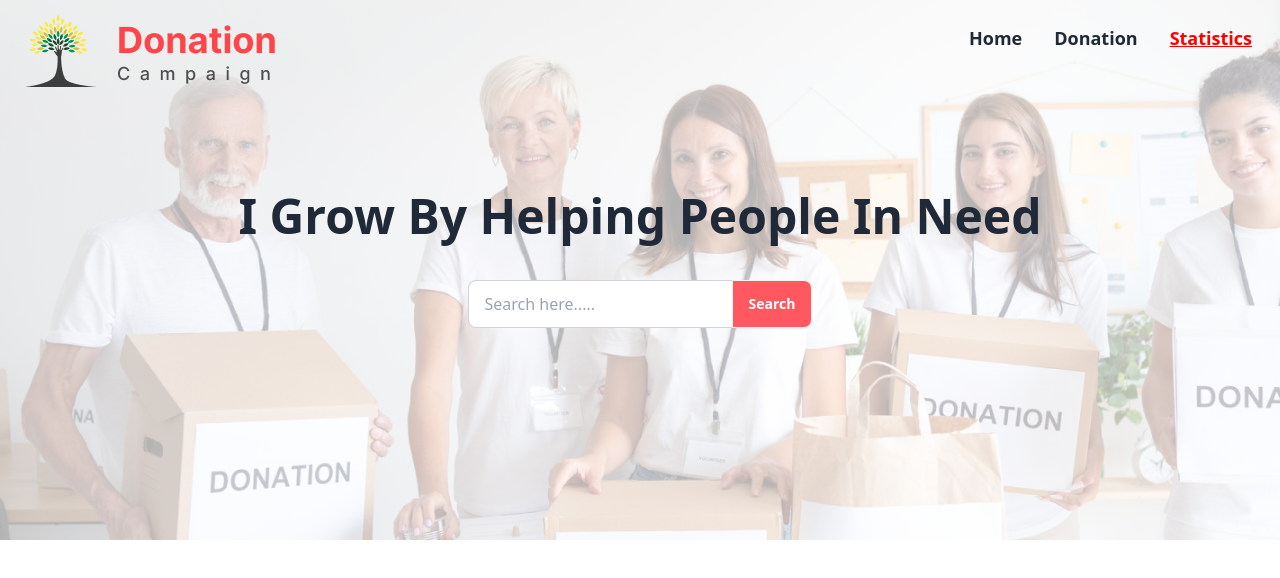
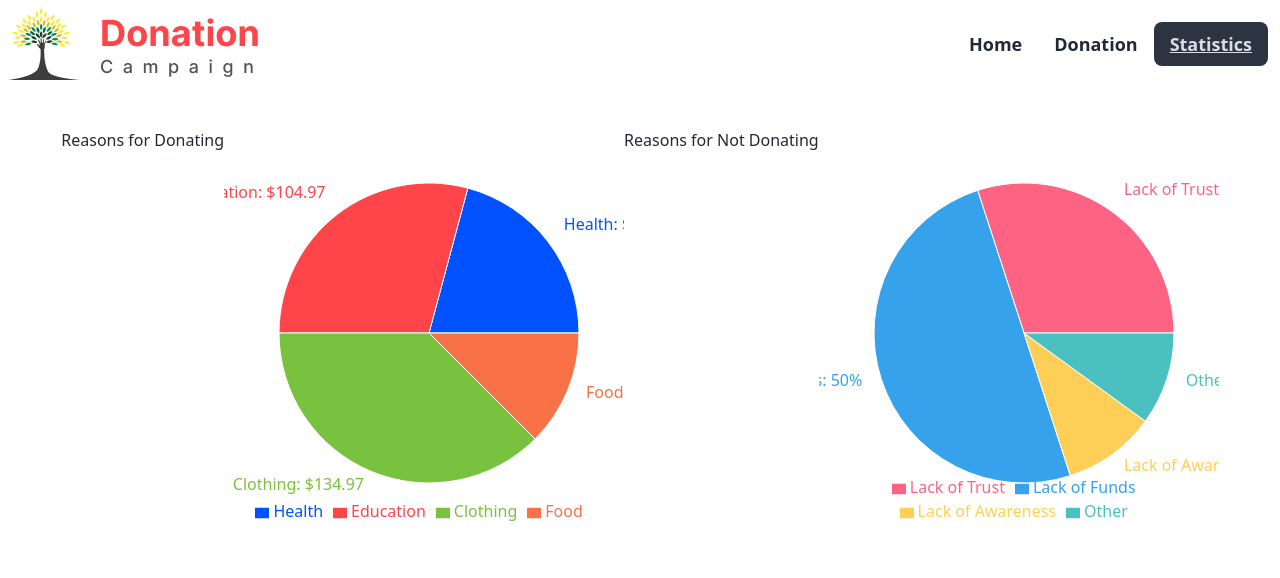
Before and after one commit to abdullah-al-mohammad/donation-campaign, a React (Vite) app: page /statistics in a window 1280 px wide. Shown: the top 578 px of the page. Built offline with nearby package versions, Linux system fonts and the light colour scheme.

Commit message:
add pie chart

```diff
--- a/package.json
+++ b/package.json
@@ -17,6 +17,7 @@
     "react-dom": "^18.3.1",
     "react-router-dom": "^6.24.1",
     "react-toastify": "^10.0.5",
+    "recharts": "^2.12.7",
     "sort-by": "^0.0.2"
   },
   "devDependencies": {
--- a/src/App.jsx
+++ b/src/App.jsx
@@ -1,14 +1,42 @@
-
-import './App.css'
-
-function App() {
-
-  return (
-    <>
-      <h1>I Grow By Helping People In Need</h1>
-
-    </>
+import {
+  createBrowserRouter,
+  RouterProvider,
+} from "react-router-dom";
+import Root from './components/Root/Root';
+import Home from './components/Home/Home';
+import DonationDetails from './components/donationDetails/DonationDetails';
+import Donation from './components/Donation/Donation';
+import Statistics from './components/Statistics/Statistics';
+const router = createBrowserRouter([
+  {
+    path: '/',
+    element: <Root></Root>,
+    children: [
+      {
+        path: '/',
+        element: <Home></Home>,
+        loader: () => fetch('donation.json')
+      },
+      {
+        path: '/donate/:id',
+        element: <DonationDetails></DonationDetails>,
+        loader: () => fetch('donation.json')
+      },
+      {
+        path: '/donation',
+        element: <Donation></Donation>,
+        loader: () => fetch('donation.json')
+      },
+      {
+        path: '/statistics',
+        element: <Statistics></Statistics>
+      }
+    ]
+  }
+])
+const App = () =>{
+  return(
+    <RouterProvider router={router}></RouterProvider>
   )
 }
-
-export default App
+export default App;
--- a/src/components/Donation/Donation.jsx
+++ b/src/components/Donation/Donation.jsx
@@ -25,23 +25,23 @@ const Donation = () => {
 
     }, [])
     return (
-        <div>
+        <div className="mt-32">
             <div className="grid grid-cols-2 gap-5">
                 {
                     appliedDonations.slice(0, dataLength).map((donate, idx) => {
-                        const { picture, category, description, price, text_color } = donate
+                        const { picture, category, description, price, text_color, card_bg } = donate
                         return (
                             <div key={idx} >
-                                <div className="card card-side bg-base-100 shadow-xl rounded">
+                                <div className="card card-side bg-base-100 shadow-xl rounded" style={{backgroundColor: `${card_bg}`}}>
                                     <img className="object-container"
                                         src={picture}
                                         alt="Movie" />
                                     <div className="card-body p-6">
-                                        <h3 className="card-title">{category}</h3>
+                                        <h3 className="card-title" style={{color: `${text_color}`}}>{category}</h3>
                                         <h2 className="text-2xl font-bold">{description}</h2>
                                         <p className="font-semibold">{price}</p>
                                         <div className="card-actions">
-                                            <button className={`btn btn-primary font-semibold ${text_color}`}>View Details</button>
+                                            <button className={'btn btn-primary font-semibold'} style={{backgroundColor: `${text_color}`}}>View Details</button>
                                         </div>
                                     </div>
                                 </div>
--- a/src/components/Header/Header.jsx
+++ b/src/components/Header/Header.jsx
@@ -1,19 +1,8 @@
-import { useState, useEffect } from "react";
 import { NavLink } from "react-router-dom";
 import './Header.css'
 
 
 const Header = () => {
-    const [inputValue, setInputValue] = useState('');
-
-    useEffect(() =>{
-        console.log(inputValue);
-    },[inputValue])
-
-    const handleInput = (value) =>{
-        setInputValue(value)
-    }
-
 
     const links = <>
         <li><NavLink to={'/'}>Home</NavLink></li>
@@ -22,27 +11,21 @@ const Header = () => {
 
     </>
     return (
-        <div className="bgImg mb-24">
+        <div className="fixed top-0 w-full">
             <div className="container mx-auto">
-                <div className="navbar">
-                    <div className="flex-1">
-                        <NavLink className="btn btn-ghost text-xl">
+                <div className="navbar justify-between">
+                    <div className="">
+                        <NavLink>
                             <img src="/src/assets/images/Logo.png"></img>
                         </NavLink>
                     </div>
-                    <div className="flex-none">
+                    {/* <div className="flex-none"> */}
                         <ul className="menu menu-horizontal px-1 text-lg font-bold">
                             {links}
                         </ul>
-                    </div>
+                    {/* </div> */}
                 </div>
-                <div className="text-center absolute inset-48">
-                    <h1 className="text-5xl font-bold mb-10">I Grow By Helping People In Need</h1>
-                    <div className="join">
-                        <input onChange={(e) =>handleInput(e.target.value)} className="input input-bordered join-item" placeholder="Search here....." />
-                        <button className="btn join-item text-white bg-error">Search</button>
-                    </div>
-                </div>
+
             </div>
         </div>
     );
--- a/src/components/Home/Home.jsx
+++ b/src/components/Home/Home.jsx
@@ -1,30 +1,54 @@
 import { useLoaderData, useNavigate } from "react-router-dom";
+import { useState, useEffect } from "react";
+
 
 
 const Home = () => {
     const donations = useLoaderData();
-    const  navigate = useNavigate()
+    const navigate = useNavigate();
+    const [inputValue, setInputValue] = useState('');
+    const [filteredDonations, setFilteredDonations] = useState(donations);
+    console.log(filteredDonations);
 
+    useEffect(() => {
+        const filtered = donations.filter(donation =>
+            donation.category.toLowerCase().includes(inputValue.toLowerCase())
+        );
+        setFilteredDonations(filtered);
+    }, [inputValue,donations])
 
+    const handleInput = (value) => {
+        setInputValue(value)
+    }
 
     return (
+        <div>
+            <div className="bgImg mb-24">
+                <div className="text-center absolute inset-48">
+                    <h1 className="text-5xl font-bold mb-10">I Grow By Helping People In Need</h1>
+                    <div className="join">
+                        <input onChange={(e) => handleInput(e.target.value)} value={inputValue} className="input input-bordered join-item pe-32" placeholder="Search here....." />
+                        <button className="btn join-item text-white bg-error px-8">Search</button>
+                    </div>
+                </div>
+            </div>
             <div className="container mx-auto">
                 <div className="grid lg:grid-cols-4 md:grid-cols-2 gap-6">
-                {donations.map((donation, idx) => {
-                    const {id,category,category_bg, description, picture, text_color, card_bg} = donation;
-                    const handleDonationDetails = (id)=>{
+                    {filteredDonations.map((donation, idx) => {
+                        const { id, category, category_bg, description, picture, text_color, card_bg } = donation;
+                        const handleDonationDetails = (id) => {
                             navigate(`/donate/${id}`)
                         }
                         return (
-                        <div onClick={()=>handleDonationDetails(id)} key={idx} className={`card card-compact bg-base-100 shadow-xl ${card_bg}`}>
+                            <div onClick={() => handleDonationDetails(id)} key={idx} className="card card-compact bg-base-100 shadow-xl" style={{backgroundColor:`${card_bg}`}}>
                                 <div>
                                     <img className="w-full object-container"
                                         src={picture}
                                         alt="Shoes" />
                                 </div>
                                 <div className="p-4">
-                                <button className= {`btn ${category_bg} ${text_color}`}>{category}</button>
-                                <h2 className="card-title">{description}</h2>
+                                    <span className="px-3 py-2 rounded my-2" style={{backgroundColor: `${category_bg}`, color: `${text_color}`}}>{category}</span>
+                                    <h2 className="card-title"style={{color: `${text_color}`}}>{description}</h2>
                                 </div>
                             </div>
                         )
@@ -33,6 +57,7 @@ const Home = () => {
 
                 </div>
             </div>
+        </div>
     );
 };
 
--- a/src/components/Statistics/Statistics.jsx
+++ b/src/components/Statistics/Statistics.jsx
@@ -1,11 +1,66 @@
+import { PieChart, Pie, Tooltip, Cell, Legend } from 'recharts';
 
+const dataForDonating = [
+  { name: 'Health', value: 74.97 },
+  { name: 'Education', value: 104.97 },
+  { name: 'Clothing', value: 134.97 },
+  { name: 'Food', value: 44.97 },
+];
 
-const Statistics = () => {
-    return (
-        <div>
+const dataForNotDonating = [
+  { name: 'Lack of Trust', value: 30 },
+  { name: 'Lack of Funds', value: 50 },
+  { name: 'Lack of Awareness', value: 10 },
+  { name: 'Other', value: 10 },
+];
 
-        </div>
-    );
+const COLORS = ['#0052FF', '#FF444A', '#79C23F', '#F87147'];
+const COLORS_NOT_DONATING = ['#FF6384', '#36A2EB', '#FFCE56', '#4BC0C0'];
+
+const PieCharts = () => {
+  return (
+    <div className='flex justify-center align-middle mt-32'>
+      <h2>Reasons for Donating</h2>
+      <PieChart width={400} height={400}>
+        <Pie
+          data={dataForDonating}
+          cx={200}
+          cy={200}
+          labelLine={false}
+          label={({ name, value }) => `${name}: $${value.toFixed(2)}`}
+          outerRadius={150}
+          fill="#8884d8"
+          dataKey="value"
+        >
+          {dataForDonating.map((entry, index) => (
+            <Cell key={`cell-${index}`} fill={COLORS[index % COLORS.length]} />
+          ))}
+        </Pie>
+        <Tooltip formatter={(value) => `$${value.toFixed(2)}`} />
+        <Legend />
+      </PieChart>
+
+      <h2>Reasons for Not Donating</h2>
+      <PieChart width={400} height={400}>
+        <Pie
+          data={dataForNotDonating}
+          cx={200}
+          cy={200}
+          labelLine={false}
+          label={({ name, value }) => `${name}: ${value}%`}
+          outerRadius={150}
+          fill="#8884d8"
+          dataKey="value"
+        >
+          {dataForNotDonating.map((entry, index) => (
+            <Cell key={`cell-${index}`} fill={COLORS_NOT_DONATING[index % COLORS_NOT_DONATING.length]} />
+          ))}
+        </Pie>
+        <Tooltip formatter={(value) => `${value}%`} />
+        <Legend />
+      </PieChart>
+    </div>
+  );
 };
 
-export default Statistics;
+export default PieCharts;
--- a/src/main.jsx
+++ b/src/main.jsx
@@ -1,47 +1,10 @@
 import React from 'react'
 import ReactDOM from 'react-dom/client'
+import App from './App';
 import './index.css'
-
-import {
-  createBrowserRouter,
-  RouterProvider,
-} from "react-router-dom";
-import Root from './components/Root/Root';
-import Home from './components/Home/Home';
-import DonationDetails from './components/donationDetails/DonationDetails';
-import Donation from './components/Donation/Donation';
-import Statistics from './components/Statistics/Statistics';
-
-const router = createBrowserRouter([
-  {
-    path: '/',
-    element: <Root></Root>,
-    children: [
-      {
-        path: '/',
-        element: <Home></Home>,
-        loader: () => fetch('donation.json')
-      },
-      {
-        path: '/donate/:id',
-        element: <DonationDetails></DonationDetails>,
-        loader: () => fetch('donation.json')
-      },
-      {
-        path: '/donation',
-        element: <Donation></Donation>,
-        loader: () => fetch('donation.json')
-      },
-      {
-        path: '/statistics',
-        element: <Statistics></Statistics>
-      }
-    ]
-  }
-])
 
 ReactDOM.createRoot(document.getElementById('root')).render(
   <React.StrictMode>
-    <RouterProvider router={router}></RouterProvider>
+    <App/>
   </React.StrictMode>,
 )
```
Also changed, not shown: 1 other file (tests, documents, lock files or other folders). Lines whose indentation alone changed are shown as unchanged.
